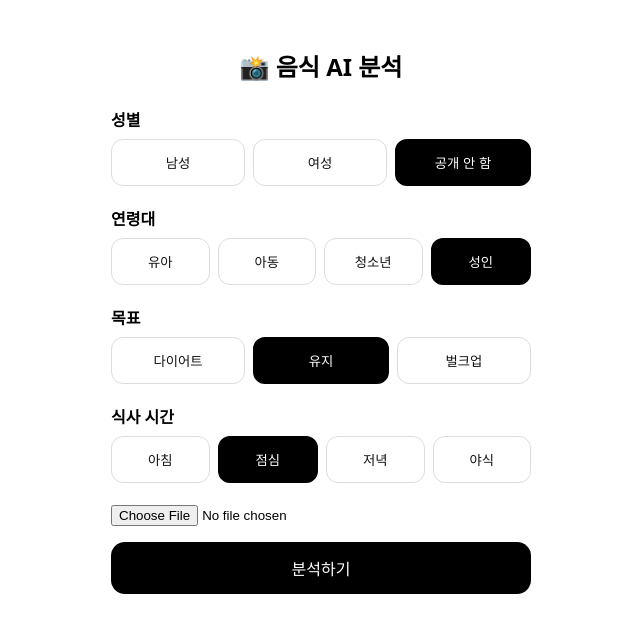
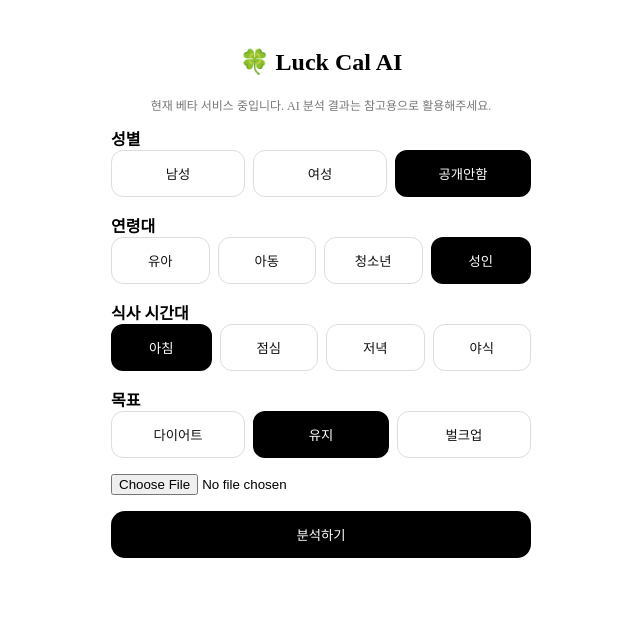
Before and after one commit to jaeho05012-dot/vercel-test, a React (Create React App) app: page / in a window 1280 px wide. Shown: the top 632 px of the page, without its empty margins (319-959 px from the left). Built offline with nearby package versions, Linux system fonts and the light colour scheme.

Commit message:
Luck Cal AI beta frontend

```diff
--- a/src/App.js
+++ b/src/App.js
@@ -1,4 +1,3 @@
-// vercel-force-redeploy
 import React, { useState } from "react";
 
 /* 공통 버튼 */
@@ -12,19 +11,52 @@ const OptionButton = ({ active, onClick, children }) => (
       border: active ? "2px solid #000" : "1px solid #ddd",
       background: active ? "#000" : "#fff",
       color: active ? "#fff" : "#111",
-      cursor: "pointer",
-      transition: "all 0.2s"
+      cursor: "pointer"
     }}
   >
     {children}
   </button>
 );
 
-/* 수치 색상 판단 */
+/* 위험 수치 색상 */
 const levelColor = (value, limit) => {
   if (value > limit) return "red";
   if (value > limit * 0.7) return "orange";
   return "green";
+};
+
+/* 신뢰도 상태 */
+const confidenceStatus = (c) => {
+  if (c < 60) return { label: "❌ 불확실", color: "red" };
+  if (c < 80) return { label: "⚠️ 주의", color: "orange" };
+  return { label: "✅ 신뢰 가능", color: "green" };
+};
+
+/* 이미지 전처리 */
+const preprocessImage = async (file) => {
+  const img = new Image();
+  img.src = URL.createObjectURL(file);
+  await new Promise((res) => (img.onload = res));
+
+  const canvas = document.createElement("canvas");
+  const maxSize = 640;
+  let { width, height } = img;
+
+  if (width > height && width > maxSize) {
+    height *= maxSize / width;
+    width = maxSize;
+  } else if (height > maxSize) {
+    width *= maxSize / height;
+    height = maxSize;
+  }
+
+  canvas.width = width;
+  canvas.height = height;
+  canvas.getContext("2d").drawImage(img, 0, 0, width, height);
+
+  return new Promise((resolve) =>
+    canvas.toBlob((b) => resolve(b), "image/jpeg", 0.85)
+  );
 };
 
 export default function App() {
@@ -35,49 +67,64 @@ export default function App() {
 
   const [gender, setGender] = useState("unknown");
   const [ageGroup, setAgeGroup] = useState("adult");
-  const [goal, setGoal] = useState("maintain");
-  const [mealTime, setMealTime] = useState("lunch");
+  const [mealTime, setMealTime] = useState("아침");
+  const [goal, setGoal] = useState("유지");
+
+  // ✅ 피드백 관련 state
+  const [feedback, setFeedback] = useState(null); // "yes" | "no"
+  const [feedbackReason, setFeedbackReason] = useState(null);
 
   const analyze = async () => {
-    if (!file) return alert("이미지를 선택하세요");
+    if (!file || loading) return;
 
     setLoading(true);
     setResult(null);
+    setFeedback(null);
+    setFeedbackReason(null);
 
+    try {
       const fd = new FormData();
-    fd.append("image", file);
+      const processed = await preprocessImage(file);
+
+      fd.append("image", processed, "food.jpg");
       fd.append("gender", gender);
       fd.append("age_group", ageGroup);
+      fd.append("meal_time", mealTime);
       fd.append("goal", goal);
-    fd.append("meal_time", mealTime);
 
-    try {
-      const res = await fetch("http://127.0.0.1:8000/analyze", {
+      const controller = new AbortController();
+      const timeoutId = setTimeout(() => controller.abort(), 35000);
+
+      const res = await fetch(
+        "https://luck-cal-backend-3.onrender.com/analyze",
+        {
           method: "POST",
-        body: fd
+          body: fd,
+          signal: controller.signal
+        }
+      );
+
+      clearTimeout(timeoutId);
+
+      if (!res.ok) throw new Error("AI 분석 실패");
+
+      const data = await res.json();
+
+      setResult({
+        food: data.food || "음식 인식 불확실",
+        confidence: typeof data.confidence === "number" ? data.confidence : 0,
+        nutrition: data.nutrition || null,
+        advice: data.advice || "AI 조언을 생성하지 못했습니다."
       });
-
-      if (!res.ok) throw new Error("server error");
-      const data = await res.json();
-      setResult(data);
-    } catch {
-      /* 테스트용 더미 데이터 */
+    } catch (err) {
       setResult({
-        food: "양념치킨 + 콜라",
-        confidence: 88,
-        nutrition: {
-          calories: 1100,
-          protein: 40,
-          carbs: 100,
-          fat: 50,
-          fiber: 5,
-          sugar: 30,
-          sodium: 1200
-        },
+        food: "분석 실패",
+        confidence: 0,
+        nutrition: null,
         advice:
-          "현재 식사는 나트륨과 지방이 높은 편입니다. " +
-          "야식이나 다이어트 목적이라면 콜라를 제로 음료로 바꾸고 " +
-          "채소를 곁들이는 것이 좋습니다."
+          err.name === "AbortError"
+            ? "🤖 AI 응답이 지연되었습니다. 다시 시도해주세요."
+            : "이미지를 다시 촬영하거나 다른 음식으로 시도해 주세요."
       });
     } finally {
       setLoading(false);
@@ -88,84 +135,65 @@ export default function App() {
     setFile(null);
     setPreview(null);
     setResult(null);
+    setFeedback(null);
+    setFeedbackReason(null);
   };
 
   return (
-    <div
-      style={{
-        maxWidth: 420,
-        margin: "0 auto",
-        padding: 20,
-        fontFamily: "system-ui, sans-serif"
-      }}
-    >
-      <h2 style={{ textAlign: "center", marginBottom: 24 }}>
-        📸 음식 AI 분석
-      </h2>
+    <div style={{ maxWidth: 420, margin: "0 auto", padding: 20 }}>
+      <h2 style={{ textAlign: "center" }}>🍀 Luck Cal AI</h2>
+<p style={{ textAlign: "center", fontSize: 12, color: "#777", marginTop: 4 }}>
+  현재 베타 서비스 중입니다. AI 분석 결과는 참고용으로 활용해주세요.
+</p>
 
-      {/* 성별 */}
-      <div style={{ marginBottom: 20 }}>
       <b>성별</b>
-        <div style={{ display: "flex", gap: 8, marginTop: 8 }}>
+      <div style={{ display: "flex", gap: 8 }}>
         <OptionButton active={gender === "male"} onClick={() => setGender("male")}>남성</OptionButton>
         <OptionButton active={gender === "female"} onClick={() => setGender("female")}>여성</OptionButton>
-          <OptionButton active={gender === "unknown"} onClick={() => setGender("unknown")}>공개 안 함</OptionButton>
-        </div>
+        <OptionButton active={gender === "unknown"} onClick={() => setGender("unknown")}>공개안함</OptionButton>
       </div>
 
-      {/* 연령대 */}
-      <div style={{ marginBottom: 20 }}>
-        <b>연령대</b>
-        <div style={{ display: "flex", gap: 8, marginTop: 8, flexWrap: "wrap" }}>
+      <b style={{ display: "block", marginTop: 16 }}>연령대</b>
+      <div style={{ display: "flex", gap: 8 }}>
         {["infant", "child", "teen", "adult"].map(v => (
           <OptionButton key={v} active={ageGroup === v} onClick={() => setAgeGroup(v)}>
-              {v === "infant" && "유아"}
-              {v === "child" && "아동"}
-              {v === "teen" && "청소년"}
-              {v === "adult" && "성인"}
+            {v === "infant" ? "유아" : v === "child" ? "아동" : v === "teen" ? "청소년" : "성인"}
           </OptionButton>
         ))}
       </div>
+
+      <b style={{ display: "block", marginTop: 16 }}>식사 시간대</b>
+      <div style={{ display: "flex", gap: 8 }}>
+        {["아침", "점심", "저녁", "야식"].map(t => (
+          <OptionButton key={t} active={mealTime === t} onClick={() => setMealTime(t)}>
+            {t}
+          </OptionButton>
+        ))}
       </div>
 
-      {/* 목표 */}
-      <div style={{ marginBottom: 20 }}>
-        <b>목표</b>
-        <div style={{ display: "flex", gap: 8, marginTop: 8 }}>
-          <OptionButton active={goal === "diet"} onClick={() => setGoal("diet")}>다이어트</OptionButton>
-          <OptionButton active={goal === "maintain"} onClick={() => setGoal("maintain")}>유지</OptionButton>
-          <OptionButton active={goal === "bulk"} onClick={() => setGoal("bulk")}>벌크업</OptionButton>
-        </div>
+      <b style={{ display: "block", marginTop: 16 }}>목표</b>
+      <div style={{ display: "flex", gap: 8 }}>
+        {["다이어트", "유지", "벌크업"].map(g => (
+          <OptionButton key={g} active={goal === g} onClick={() => setGoal(g)}>
+            {g}
+          </OptionButton>
+        ))}
       </div>
 
-      {/* 식사 시간 */}
-      <div style={{ marginBottom: 20 }}>
-        <b>식사 시간</b>
-        <div style={{ display: "flex", gap: 8, marginTop: 8 }}>
-          <OptionButton active={mealTime === "breakfast"} onClick={() => setMealTime("breakfast")}>아침</OptionButton>
-          <OptionButton active={mealTime === "lunch"} onClick={() => setMealTime("lunch")}>점심</OptionButton>
-          <OptionButton active={mealTime === "dinner"} onClick={() => setMealTime("dinner")}>저녁</OptionButton>
-          <OptionButton active={mealTime === "late"} onClick={() => setMealTime("late")}>야식</OptionButton>
-        </div>
-      </div>
-
-      {/* 이미지 업로드 */}
       <input
         type="file"
         accept="image/*"
+        style={{ marginTop: 16 }}
         onChange={(e) => {
           const f = e.target.files[0];
+          if (!f) return;
           setFile(f);
           setPreview(URL.createObjectURL(f));
         }}
       />
 
       {preview && (
-        <img
-          src={preview}
-          alt="preview"
-          style={{ width: "100%", marginTop: 12, borderRadius: 12 }}
-        />
+        <img src={preview} alt="preview" style={{ width: "100%", marginTop: 12, borderRadius: 12 }} />
       )}
 
       <button
@@ -179,52 +207,68 @@ export default function App() {
           background: "#000",
           color: "#fff",
           border: "none",
-          fontSize: 16
+          opacity: loading ? 0.7 : 1
         }}
       >
-        {loading ? "🔄 분석중..." : "분석하기"}
+        {loading ? "🔄 분석 중..." : "분석하기"}
       </button>
 
-      {/* 결과 */}
       {result && (
         <div style={{ marginTop: 24 }}>
           <h3>{result.food}</h3>
-          <div>AI 신뢰도: {result.confidence}%</div>
 
-          {/* 요약 카드 */}
+          <div style={{ color: confidenceStatus(result.confidence).color }}>
+            AI 신뢰도: {result.confidence}% ({confidenceStatus(result.confidence).label})
+          </div>
+
+          {result.nutrition && result.confidence >= 60 && (
             <div style={{ display: "flex", gap: 8, marginTop: 12 }}>
-            <div style={{ flex: 1, padding: 12, border: "1px solid #eee", borderRadius: 12 }}>
-              🔥<br />{result.nutrition.calories} kcal
-            </div>
-            <div style={{ flex: 1, padding: 12, border: "1px solid #eee", borderRadius: 12 }}>
-              💪<br />{result.nutrition.protein} g
-            </div>
-            <div style={{ flex: 1, padding: 12, border: "1px solid #eee", borderRadius: 12 }}>
-              ⚠️<br />
-              <span style={{ color: levelColor(result.nutrition.sodium, 1000) }}>
-                {result.nutrition.sodium} mg
-              </span>
+              <div>🔥 {result.nutrition.calories} kcal</div>
+              <div>💪 {result.nutrition.protein} g</div>
+              <div style={{ color: levelColor(result.nutrition.sodium, 1000) }}>
+                ⚠️ {result.nutrition.sodium} mg
               </div>
             </div>
+          )}
 
-          {/* 상세 */}
-          <p style={{ marginTop: 16, lineHeight: 1.6 }}>
-            🤖 AI 조언<br />
-            {result.advice}
+          <p style={{ marginTop: 12 }}>🤖 {result.advice}</p>
+
+          <p style={{ fontSize: 12, color: "#777" }}>
+            ※ AI 예측 결과이며 실제 음식과 다를 수 있습니다.
           </p>
 
+          {/* 👍👎 피드백 */}
+          <div style={{ marginTop: 16 }}>
+            {!feedback ? (
+              <>
+                <p>도움이 되셨나요?</p>
+                <div style={{ display: "flex", gap: 8 }}>
+                  <button onClick={() => setFeedback("yes")}>👍 네</button>
+                  <button onClick={() => setFeedback("no")}>👎 아니요</button>
+                </div>
+              </>
+            ) : feedback === "no" && !feedbackReason ? (
+              <>
+                <p style={{ marginTop: 8 }}>어떤 점이 아쉬웠나요?</p>
+                {["음식 인식이 틀림", "영양 수치가 이상함", "조언이 별로임", "기타"].map(r => (
                   <button
-            onClick={reset}
-            style={{
-              marginTop: 16,
-              width: "100%",
-              padding: 12,
-              borderRadius: 12,
-              border: "1px solid #ddd",
-              background: "#fff"
-            }}
+                    key={r}
+                    onClick={() => setFeedbackReason(r)}
+                    style={{ display: "block", marginTop: 6 }}
                   >
-            🔁 다른 음식 분석하기
+                    {r}
+                  </button>
+                ))}
+              </>
+            ) : (
+              <p style={{ marginTop: 8, color: "#555" }}>
+                🙏 피드백 감사합니다!
+              </p>
+            )}
+          </div>
+
+          <button onClick={reset} style={{ marginTop: 12 }}>
+            🔁 다시 분석
           </button>
         </div>
       )}
```
Also changed, not shown: 1 other file (tests, documents, lock files or other folders). Lines whose indentation alone changed are shown as unchanged.
